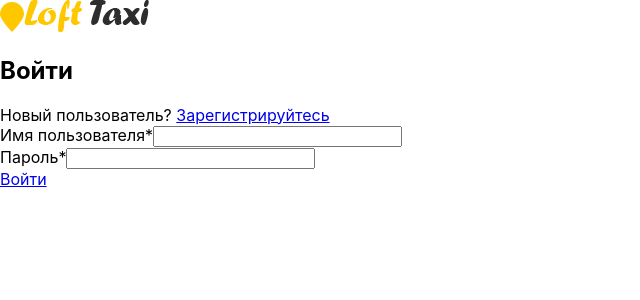
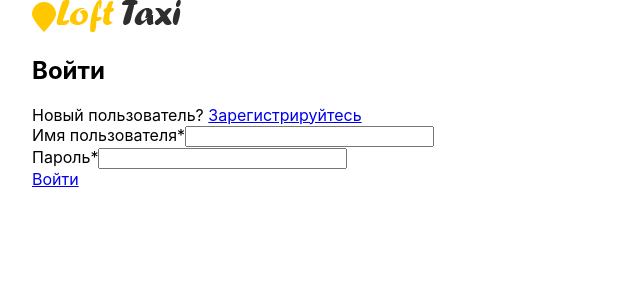
Before and after one commit to evaksman/loft-taxi, a React (Create React App) app: page / in a window 1280 px wide. Shown: the top 300 px of the page, without its empty margins (0-640 px from the left). Built offline with nearby package versions, Linux system fonts and the light colour scheme.

Commit message:
feat: навигация

```diff
--- a/src/App.css
+++ b/src/App.css
@@ -1,38 +1,11 @@
-.App {
-  text-align: center;
+.wrapper {
+  position: relative;
+  overflow: hidden;
+  width: 100%;
+  height: 100%;
 }
 
-.App-logo {
-  height: 40vmin;
-  pointer-events: none;
+.container {
+  width: 95%;
+  margin: 0 auto;
 }
-
-@media (prefers-reduced-motion: no-preference) {
-  .App-logo {
-    animation: App-logo-spin infinite 20s linear;
-  }
-}
-
-.App-header {
-  background-color: #282c34;
-  min-height: 100vh;
-  display: flex;
-  flex-direction: column;
-  align-items: center;
-  justify-content: center;
-  font-size: calc(10px + 2vmin);
-  color: white;
-}
-
-.App-link {
-  color: #61dafb;
-}
-
-@keyframes App-logo-spin {
-  from {
-    transform: rotate(0deg);
-  }
-  to {
-    transform: rotate(360deg);
-  }
-}
--- a/src/App.js
+++ b/src/App.js
@@ -1,3 +1,4 @@
+/* eslint-disable */
 import React from 'react';
 import { Login } from './pages/Login';
 import { Registration } from './pages/Registration';
@@ -5,12 +6,12 @@ import { Map } from './pages/Map';
 import { Profile } from './pages/Profile';
 import './App.css';
 
-const PAGES = {
-  login: <Login />,
-  registration: <Registration />,
-  map: <Map />,
-  profile: <Profile />
-};
+// const PAGES = {
+//   login: <Login />,
+//   registration: <Registration />,
+//   map: <Map />,
+//   profile: <Profile />
+// };
 
 class App extends React.Component {
   state = { currentPage: "login" };
@@ -18,11 +19,12 @@ class App extends React.Component {
   changePage = (e, page) => {
     e.preventDefault();
     this.setState({ currentPage: page });
-  }
+  };
 
   render() {
     return (
       <div className="wrapper">
+        <div className="container">
           {/* <header>
             <nav>
               <ul>
@@ -59,6 +61,7 @@ class App extends React.Component {
             </section>
           </main>
         </div>
+      </div>
     );
   }
 }
--- a/src/components/Header.jsx
+++ b/src/components/Header.jsx
@@ -1,12 +1,13 @@
+/* eslint-disable */
 import React from 'react';
 import { Logo } from '../components/Logo';
 import { Navbar } from '../components/Navbar';
 
-export const Header = ({changePage}) => {
+export const Header = ({ change }) => {
   return (
     <header className="header">
       <Logo />
-      <Navbar change={changePage} />
+      <Navbar changePage={change} />
     </header>
   );
 };
--- a/src/components/Navbar.jsx
+++ b/src/components/Navbar.jsx
@@ -1,10 +1,11 @@
+/* eslint-disable */
 import React from 'react';
 
 export const Navbar = ({ changePage }) => {
   return (
     <nav>
-      <a href="/card/" onClick={(e) => changePage(e, 'card')}>Карта</a>
-      <a href="/profile" onClick={(e) => changePage(e, 'profile')}>Профиль</a>
+      <a href="/map/" onClick={(e) => changePage(e, 'map')}>Карта</a>
+      <a href="/profile/" onClick={(e) => changePage(e, 'profile')}>Профиль</a>
       <a href="/login/" onClick={(e) => changePage(e, 'login')}>Выйти</a>
     </nav>
   );
--- a/src/pages/Login.jsx
+++ b/src/pages/Login.jsx
@@ -1,9 +1,7 @@
+/* eslint-disable */
+
 import React from 'react';
 import { Logo } from '../components/Logo';
-
-// btnClick = (e) => {
-//   this.setState();
-// };
 
 export const Login = ({ changePage }) => {
   return  (
@@ -11,7 +9,7 @@ export const Login = ({ changePage }) => {
       <Logo />
       <form>
         <h1>Войти</h1>
-        <div>Новый пользователь? <a href="#">Зарегистрируйтесь</a></div>
+        <div>Новый пользователь? <a href="/registration/" onClick={(e) => changePage(e, 'registration')}>Зарегистрируйтесь</a></div>
         <div>
           <label htmlFor="email">Имя пользователя*</label>
           <input id="email" type="email" name="email" size="28"/>
@@ -20,7 +18,7 @@ export const Login = ({ changePage }) => {
           <label htmlFor="password">Пароль*</label>
           <input id="password" type="password" name="password" size="28"/>
         </div>
-        <a href="/card/" onClick={(e) => changePage(e, 'card')}>Войти</a>
+        <a href="/map/" onClick={(e) => changePage(e, 'map')}>Войти</a>
       </form>
     </>
   );
--- a/src/pages/Map.jsx
+++ b/src/pages/Map.jsx
@@ -1,9 +1,11 @@
+/* eslint-disable */
 import React from 'react';
 import { Header } from '../components/Header';
 
 export const Map = ({ changePage }) => {
   return (
     <>
+      <h1>Карта</h1>
       <Header change={changePage} />
     </>
   );
--- a/src/pages/Profile.jsx
+++ b/src/pages/Profile.jsx
@@ -1,9 +1,11 @@
+/* eslint-disable */
 import React from 'react';
 import { Header } from '../components/Header';
 
 export const Profile = ({ changePage }) => {
   return (
     <>
+      <h1>Профиль</h1>
       <Header change={changePage} />
     </>
   );
--- a/src/pages/Registration.jsx
+++ b/src/pages/Registration.jsx
@@ -1,3 +1,4 @@
+/* eslint-disable */
 import React from 'react';
 import { Logo } from '../components/Logo';
 
@@ -7,7 +8,7 @@ export const Registration = ({ changePage }) => {
       <Logo />
       <form>
         <h1>Регистрация</h1>
-        <div>Уже зарегистрирован?<a href="#">Войти</a></div>
+        <div>Уже зарегистрирован?<a href="/login/" onClick={(e) => changePage(e, 'login')}>Войти</a></div>
         <div>
           <label htmlFor="email">Адрес электронной почты</label>
           <input id="email" type="email" name="email" size="28" placeholder="mail@mail.ru"/>
@@ -22,7 +23,7 @@ export const Registration = ({ changePage }) => {
           <label htmlFor="password">Пароль</label>
           <input id="password" type="password" name="password" size="28"/>
         </div>
-        <a href="/card/" onClick={(e) => changePage(e, 'card')}>Зарегистрироваться</a>
+        <a href="/map/" onClick={(e) => changePage(e, 'map')}>Зарегистрироваться</a>
       </form>
     </>
   );
```
Also changed, not shown: 1 other file (tests, documents, lock files or other folders). Lines whose indentation alone changed are shown as unchanged.
